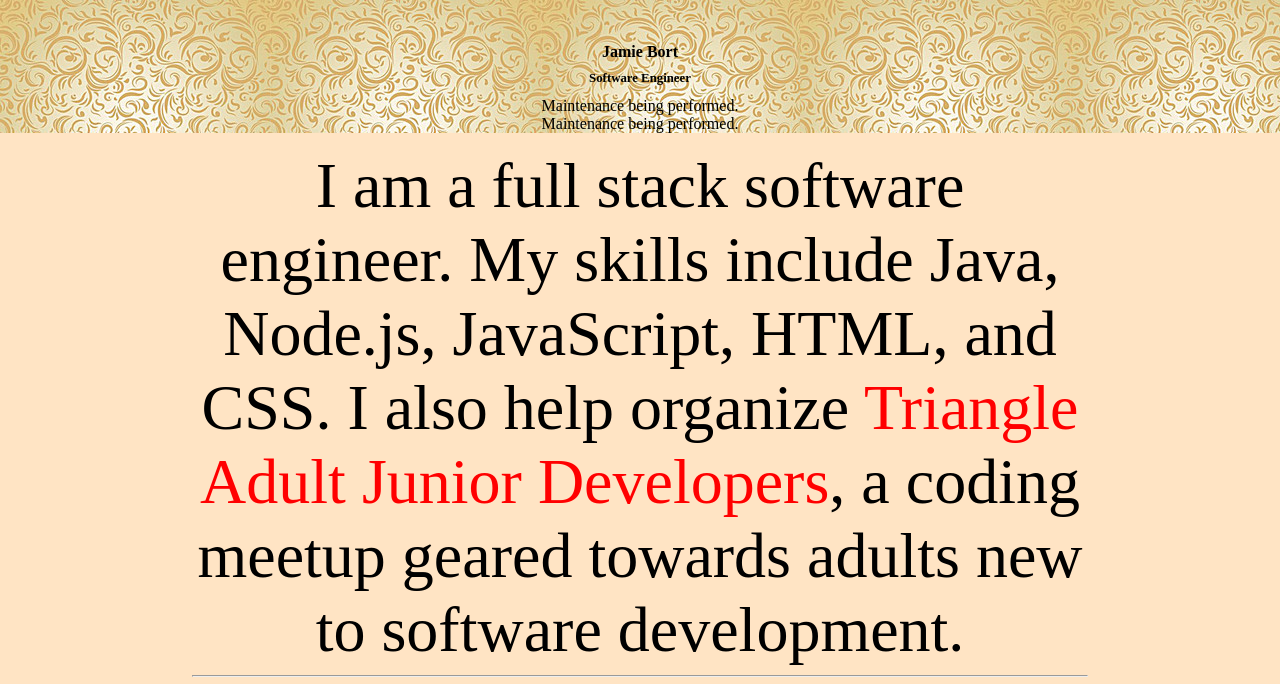
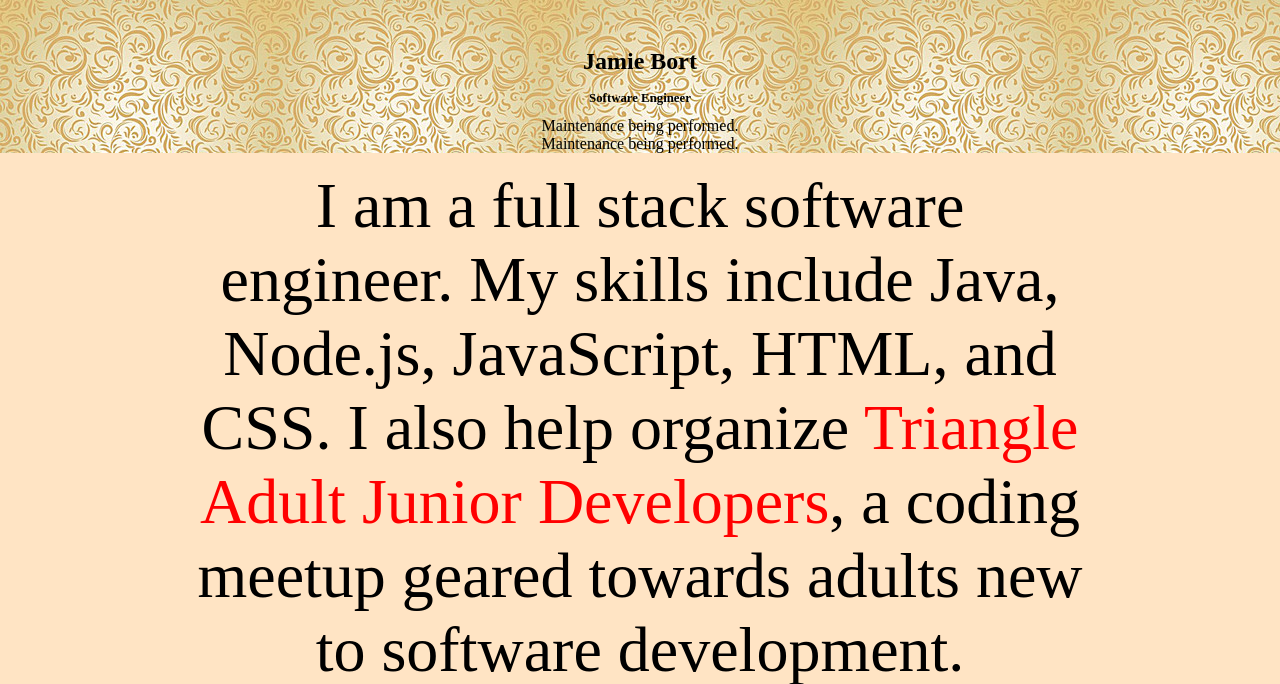
Before and after one commit to JamieBort/Portfolio-Website, a PHP site: page / in a window 1280 px wide. Shown: the top 684 px of the page. Run offline with PHP 8.4, Linux system fonts and the light colour scheme.

Commit message:
Finished coding.

```diff
--- a/style.css
+++ b/style.css
@@ -31,7 +31,7 @@ h1, h2 {
 }
 
 h1 {
-font-size: 100%
+font-size: 150%
 
   /* The following three did not effect the size */
   /* font-size: 30px; */
```
